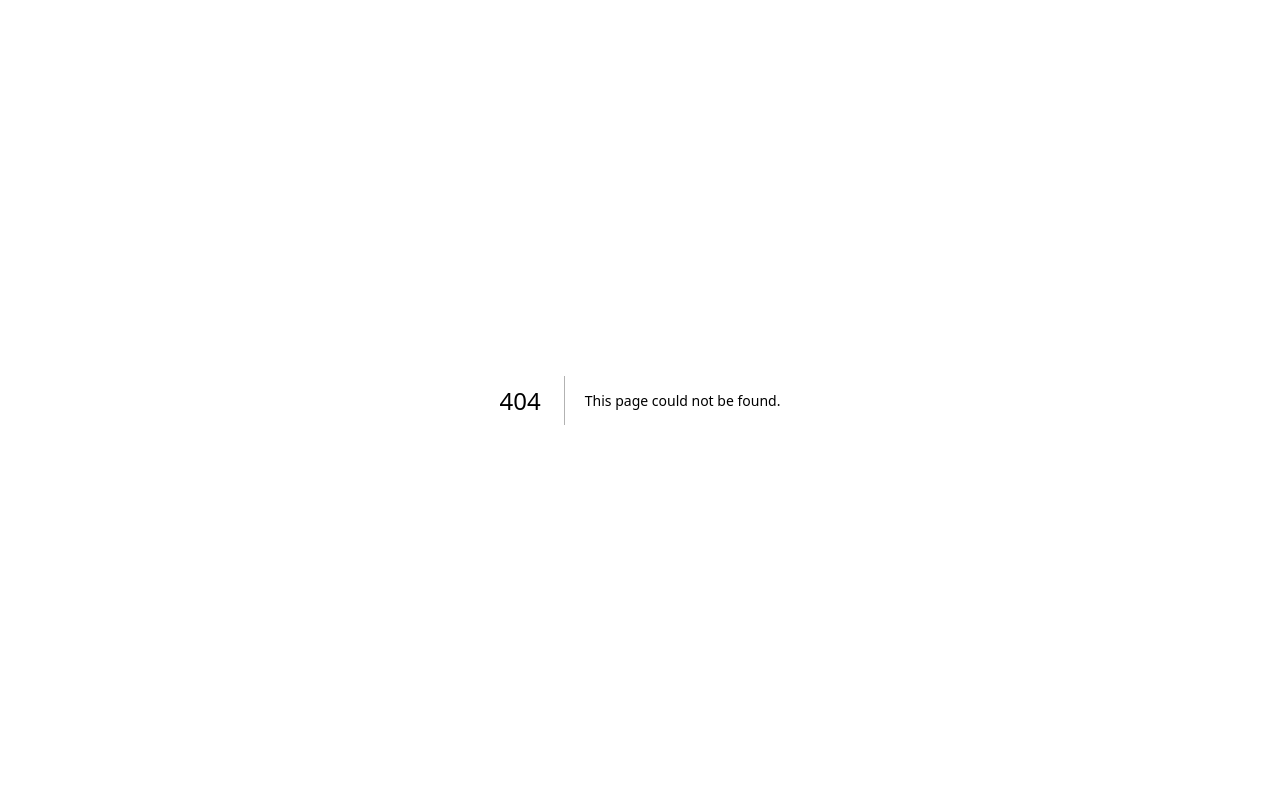
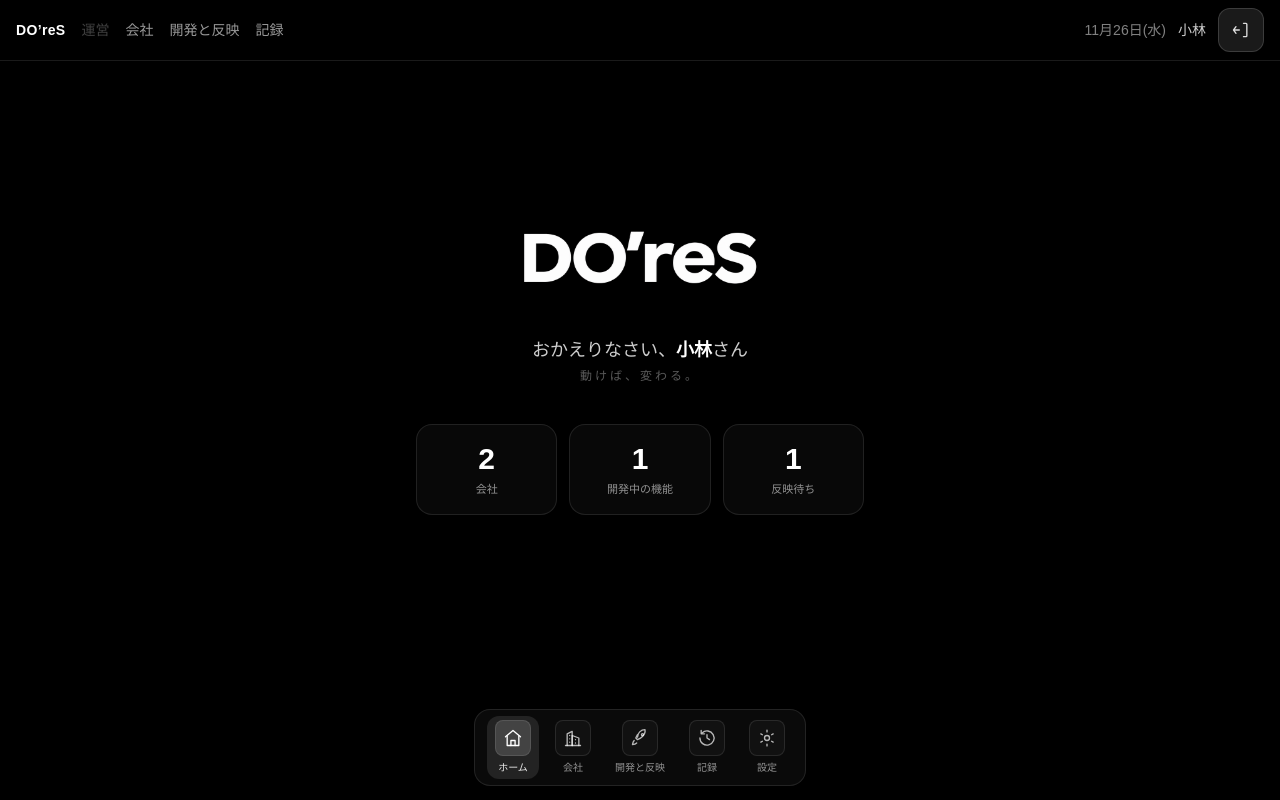
Before and after one commit to yellow-japan/dores, a Next.js app: page /preview/platform in a window 1280 px wide. Before the commit this address had no page. Built offline with nearby package versions, Linux system fonts and the light colour scheme.

Commit message:
Create page.tsx

```diff
--- /dev/null
+++ b/app/preview/platform/page.tsx
@@ -0,0 +1,11 @@
+import PlatformShell from "@/components/platform/PlatformShell";
+import PlatformHome from "@/components/platform/PlatformHome";
+
+// 開発中プレビュー（見本データ・Supabase不要）
+export default function Preview() {
+  return (
+    <PlatformShell userName="小林" dateStr="11月26日(水)" active="home">
+      <PlatformHome userName="小林" stats={{ companies: 2, developing: 1, pending: 1 }} />
+    </PlatformShell>
+  );
+}
```
